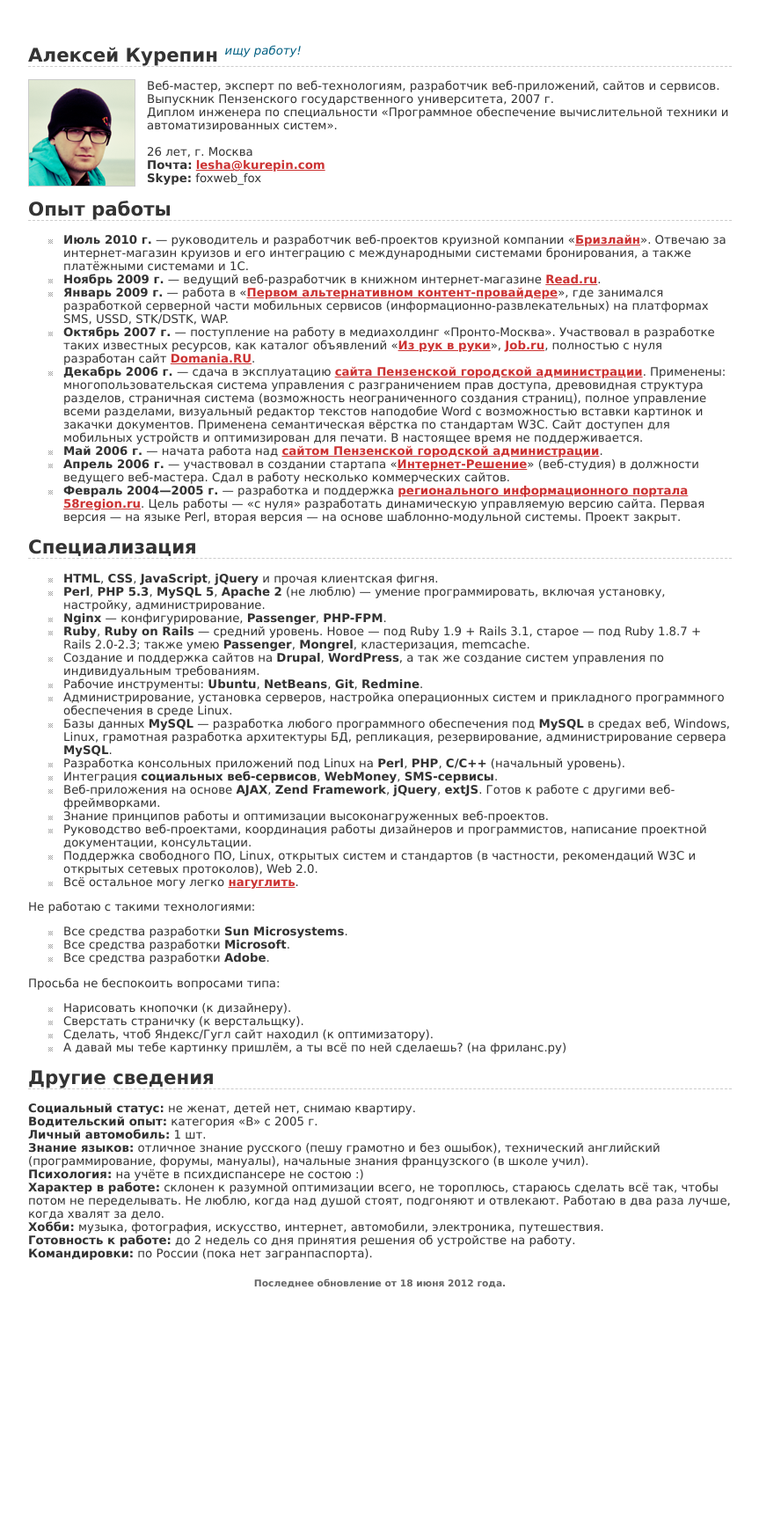
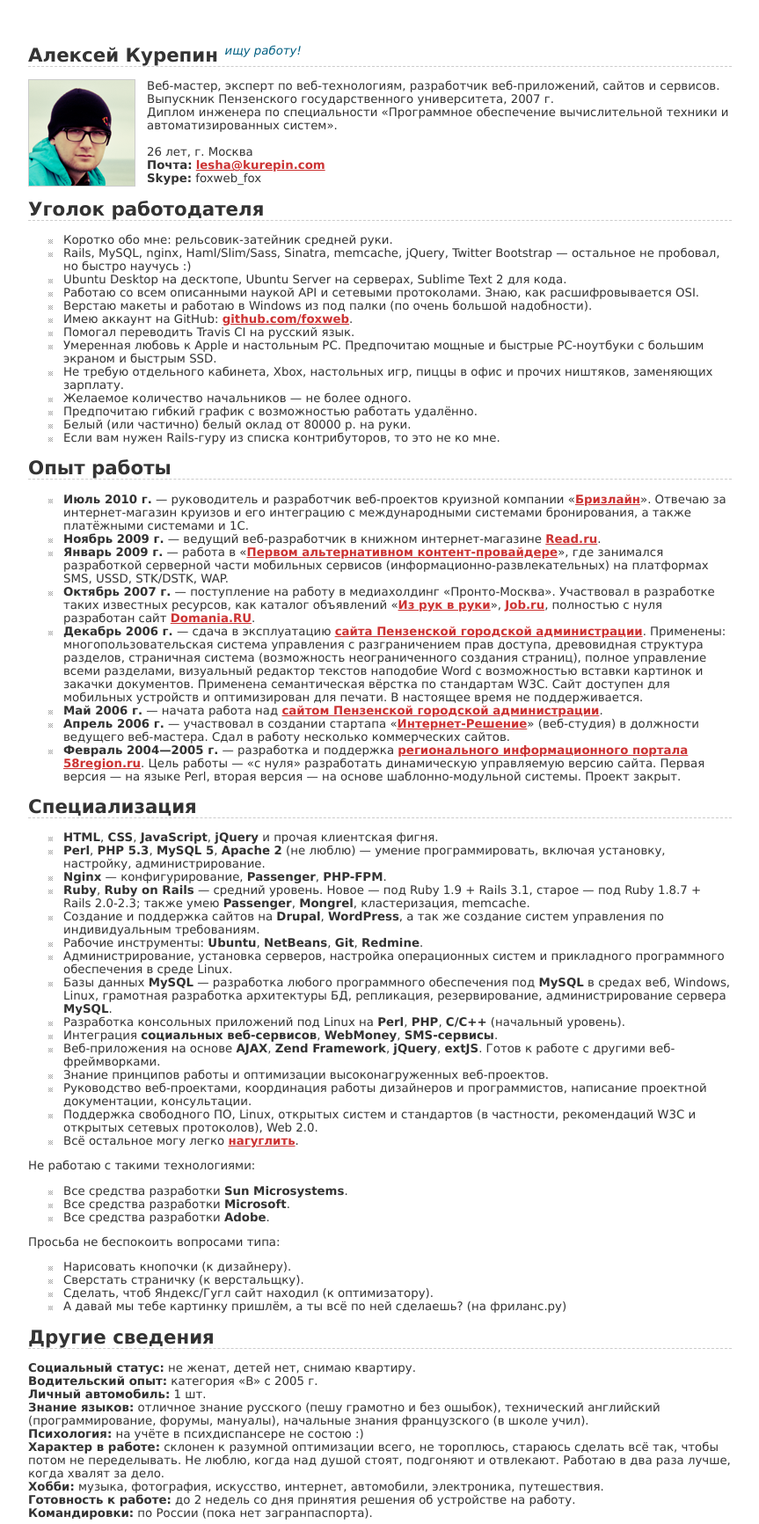
Before and after one commit to foxweb/kurepin.com, a PHP site: page / in a window 1280 px wide. Shown: the top 1732 px of the page at 88% size, without its empty margins (208-1071 px from the left). Before the commit the page ends 1464 px from the top, so only its background shows below. Run offline with PHP 8.4, Linux system fonts and the light colour scheme.

Commit message:
status update

```diff
--- a/index.php
+++ b/index.php
@@ -14,6 +14,24 @@
 />Диплом инженера по специальности &laquo;Программное обеспечение вычислительной техники и автоматизированных систем&raquo;.<br /><br />26 лет, г. Москва<br />
 <strong>Почта:</strong> <a href="mailto:lesha@kurepin.com">lesha@kurepin.com</a><br />
 <strong>Skype:</strong> foxweb_fox</div>
+</div>
+<h1>Уголок работодателя</h1>
+<div>
+<ul>
+  <li>Коротко обо мне: рельсовик-затейник средней руки.</li>
+  <li>Rails, MySQL, nginx, Haml/Slim/Sass, Sinatra, memcache, jQuery, Twitter Bootstrap — остальное не пробовал, но быстро научусь :)</li>
+  <li>Ubuntu Desktop на десктопе, Ubuntu Server на серверах, Sublime Text 2 для кода.</li>
+  <li>Работаю со всем описанными наукой API и сетевыми протоколами. Знаю, как расшифровывается OSI.</li>
+  <li>Верстаю макеты и работаю в Windows из под палки (по очень большой надобности).</li>
+  <li>Имею аккаунт на GitHub: <a href="http://github.com/foxweb">github.com/foxweb</a>.</li>
+  <li>Помогал переводить Travis CI на русский язык.</li>
+  <li>Умеренная любовь к Apple и настольным PC. Предпочитаю мощные и быстрые PC-ноутбуки с большим экраном и быстрым SSD.</li>
+  <li>Не требую отдельного кабинета, Xbox, настольных игр, пиццы в офис и прочих ништяков, заменяющих зарплату.</li>
+  <li>Желаемое количество начальников &mdash; не более одного.</li>
+  <li>Предпочитаю гибкий график с возможностью работать удалённо.</li>
+  <li>Белый (или частично) белый оклад от 80000 р. на руки.</li>
+  <li>Если вам нужен Rails-гуру из списка контрибуторов, то это не ко мне.</li>
+</ul>
 </div>
 <h1>Опыт работы</h1>
 <div>
```
